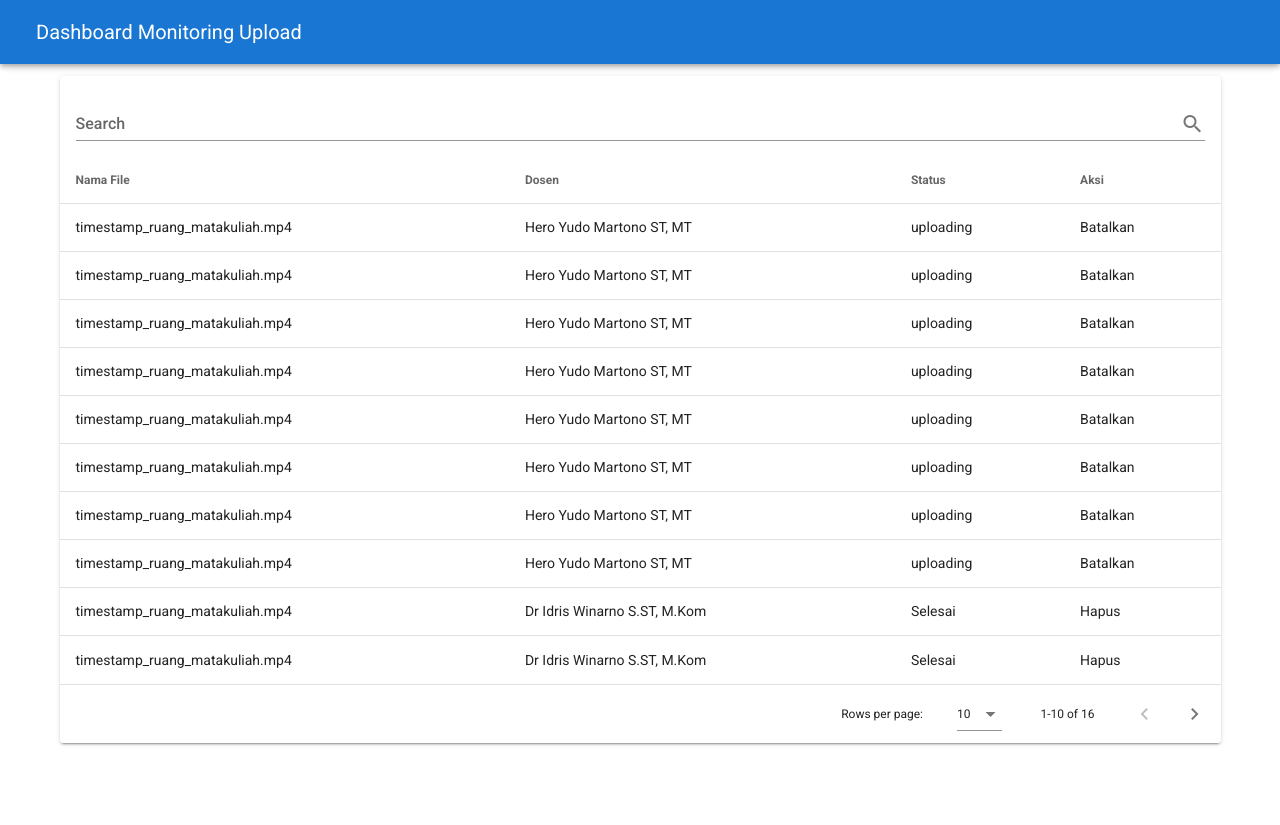
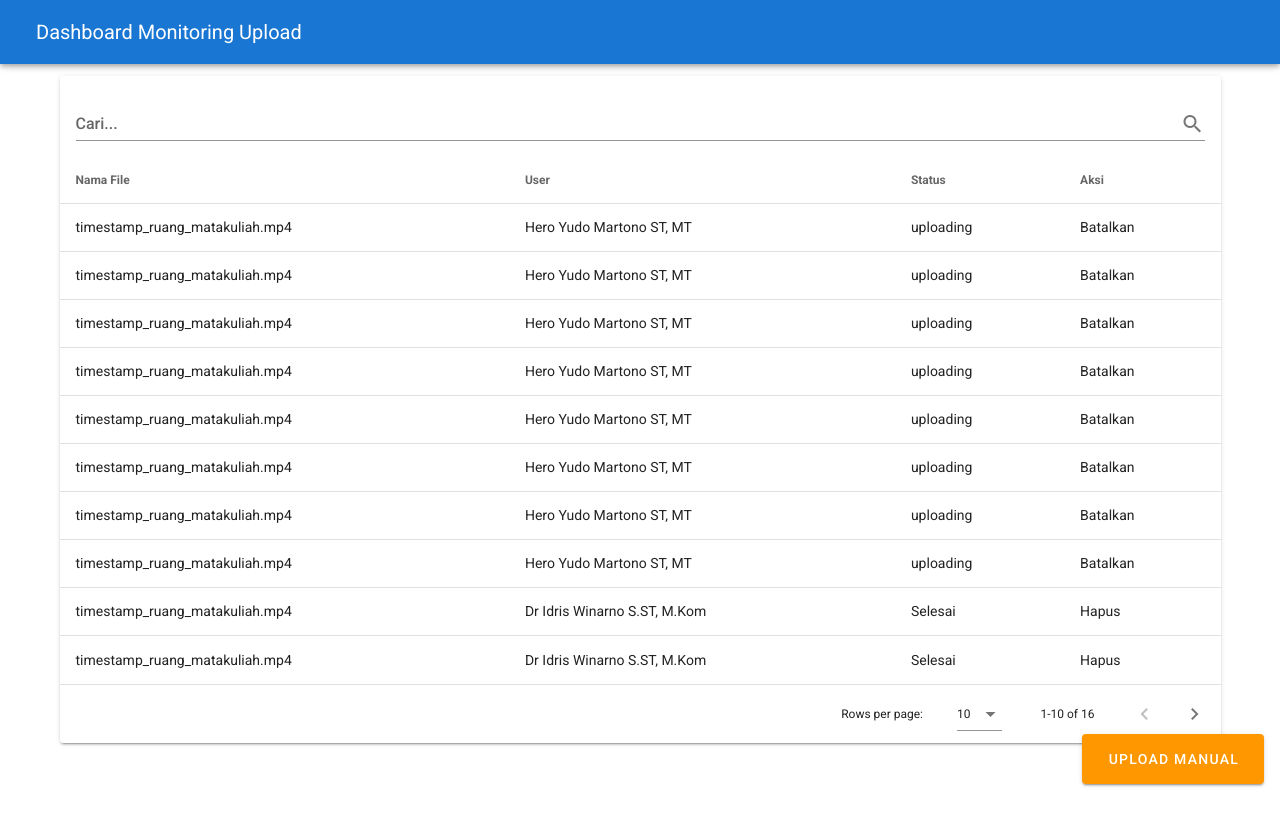
Before and after one commit to hachi-nico/bbb-youtube-app, a Nuxt app: page / in a window 1280 px wide. Before the commit the page ends 800 px from the top, so only its background shows below. Built offline with nearby package versions, Linux system fonts and the light colour scheme; no server answers.

Commit message:
axios modal

```diff
--- a/components/MainTable.vue
+++ b/components/MainTable.vue
@@ -1,10 +1,10 @@
 <template>
-  <v-card>
+  <v-card style="margin-bottom: 70px">
     <v-card-title>
       <v-text-field
         v-model="search"
         append-icon="mdi-magnify"
-        label="Search"
+        label="Cari..."
         single-line
         hide-details
       ></v-text-field>
@@ -19,6 +19,7 @@
 
 <script>
 export default {
+  name: "MainTable",
   data() {
     return {
       search: "",
@@ -28,104 +29,104 @@ export default {
           align: "start",
           value: "namafile",
         },
-        { text: "Dosen", value: "dosen" },
+        { text: "User", value: "user" },
         { text: "Status", value: "status" },
         { text: "Aksi", value: "aksi" },
       ],
       antrianFile: [
         {
           namafile: "timestamp_ruang_matakuliah.mp4",
-          dosen: "Hero Yudo Martono ST, MT",
+          user: "Hero Yudo Martono ST, MT",
           status: "uploading",
           aksi: "Batalkan",
         },
         {
           namafile: "timestamp_ruang_matakuliah.mp4",
-          dosen: "Hero Yudo Martono ST, MT",
+          user: "Hero Yudo Martono ST, MT",
           status: "uploading",
           aksi: "Batalkan",
         },
         {
           namafile: "timestamp_ruang_matakuliah.mp4",
-          dosen: "Hero Yudo Martono ST, MT",
+          user: "Hero Yudo Martono ST, MT",
           status: "uploading",
           aksi: "Batalkan",
         },
         {
           namafile: "timestamp_ruang_matakuliah.mp4",
-          dosen: "Hero Yudo Martono ST, MT",
+          user: "Hero Yudo Martono ST, MT",
           status: "uploading",
           aksi: "Batalkan",
         },
         {
           namafile: "timestamp_ruang_matakuliah.mp4",
-          dosen: "Hero Yudo Martono ST, MT",
+          user: "Hero Yudo Martono ST, MT",
           status: "uploading",
           aksi: "Batalkan",
         },
         {
           namafile: "timestamp_ruang_matakuliah.mp4",
-          dosen: "Hero Yudo Martono ST, MT",
+          user: "Hero Yudo Martono ST, MT",
           status: "uploading",
           aksi: "Batalkan",
         },
         {
           namafile: "timestamp_ruang_matakuliah.mp4",
-          dosen: "Hero Yudo Martono ST, MT",
+          user: "Hero Yudo Martono ST, MT",
           status: "uploading",
           aksi: "Batalkan",
         },
         {
           namafile: "timestamp_ruang_matakuliah.mp4",
-          dosen: "Hero Yudo Martono ST, MT",
+          user: "Hero Yudo Martono ST, MT",
           status: "uploading",
           aksi: "Batalkan",
         },
         {
           namafile: "timestamp_ruang_matakuliah.mp4",
-          dosen: "Dr Idris Winarno S.ST, M.Kom	",
+          user: "Dr Idris Winarno S.ST, M.Kom	",
           status: "Selesai",
           aksi: "Hapus",
         },
         {
           namafile: "timestamp_ruang_matakuliah.mp4",
-          dosen: "Dr Idris Winarno S.ST, M.Kom	",
+          user: "Dr Idris Winarno S.ST, M.Kom	",
           status: "Selesai",
           aksi: "Hapus",
         },
         {
           namafile: "timestamp_ruang_matakuliah.mp4",
-          dosen: "Dr Idris Winarno S.ST, M.Kom	",
+          user: "Dr Idris Winarno S.ST, M.Kom	",
           status: "Selesai",
           aksi: "Hapus",
         },
         {
           namafile: "timestamp_ruang_matakuliah.mp4",
-          dosen: "Dr Idris Winarno S.ST, M.Kom	",
+          user: "Dr Idris Winarno S.ST, M.Kom	",
           status: "Selesai",
           aksi: "Hapus",
         },
         {
           namafile: "timestamp_ruang_matakuliah.mp4",
-          dosen: "Dr Idris Winarno S.ST, M.Kom	",
+          user: "Dr Idris Winarno S.ST, M.Kom	",
           status: "Selesai",
           aksi: "Hapus",
         },
         {
           namafile: "timestamp_ruang_matakuliah.mp4",
-          dosen: "Dr Idris Winarno S.ST, M.Kom	",
+          user: "Dr Idris Winarno S.ST, M.Kom	",
           status: "Selesai",
           aksi: "Hapus",
         },
         {
           namafile: "timestamp_ruang_matakuliah.mp4",
-          dosen: "Dr Idris Winarno S.ST, M.Kom	",
+          user: "Dr Idris Winarno S.ST, M.Kom	",
           status: "Selesai",
           aksi: "Hapus",
         },
         {
           namafile: "timestamp_ruang_matakuliah.mp4",
-          dosen: "Dr Idris Winarno S.ST, M.Kom	",
+          user: "Dr Idris Winarno S.ST, M.Kom	",
           status: "Selesai",
           aksi: "Hapus",
         },
--- /dev/null
+++ b/components/UploadManualDialog.vue
@@ -0,0 +1,56 @@
+<template>
+  <v-dialog v-model="dialog" persistent max-width="600px">
+    <template v-slot:activator="{ on, attrs }">
+      <!-- <v-btn color="primary" dark v-bind="attrs" v-on="on"> Open Dialog </v-btn> -->
+      <v-btn
+        color="orange"
+        style="z-index: 10; padding: 25px"
+        v-bind="attrs"
+        v-on="on"
+        dark
+        bottom
+        right
+        fixed
+      >
+        Upload Manual
+      </v-btn>
+    </template>
+    <v-card>
+      <v-card-title>
+        <span class="text-h5">Upload file video manual ke Youtube</span>
+      </v-card-title>
+      <v-card-text>
+        <v-file-input
+          show-size
+          label="File video"
+          prepend-icon="mdi-folder-play"
+        ></v-file-input>
+        <v-text-field label="Nama File" required></v-text-field>
+      </v-card-text>
+      <v-card-actions>
+        <v-spacer></v-spacer>
+        <v-btn color="blue darken-1" text @click="dialog = false">
+          Tutup
+        </v-btn>
+        <v-btn color="blue darken-1" text @click="dialog = false">Simpan</v-btn>
+      </v-card-actions>
+    </v-card>
+  </v-dialog>
+</template>
+
+<script>
+import { httpClient } from "@config/httpClient.js";
+
+export default {
+  name: "UploadManualDialog",
+  data() {
+    return {
+      dialog: false,
+    };
+  },
+  async mounted() {
+    const res = await httpClient("get", "https://api.nuxtjs.dev/posts", "multipart/form-data", "");
+    console.log(res);
+  },
+};
+</script>
--- /dev/null
+++ b/config/httpClient.js
@@ -0,0 +1,10 @@
+import axios from "axios";
+
+export const httpClient = (method, endpoint, contentType, body) => {
+  if (method == "get") {
+    return axios
+      .get(endpoint)
+      .then((res) => res)
+      .catch((err) => err);
+  }
+};
--- a/layouts/default.vue
+++ b/layouts/default.vue
@@ -36,7 +36,7 @@ export default {
         },
         {
           icon: "mdi-logout-variant",
-          title: "Log Out",
+          title: "Keluar",
           to: "/inspire",
         },
       ],
--- a/nuxt.config.js
+++ b/nuxt.config.js
@@ -62,5 +62,6 @@ export default {
   alias: {
     "@components": resolve(__dirname, "./components"),
     "@layouts": resolve(__dirname, "./layouts"),
+    "@config": resolve(__dirname, "./config"),
   },
 };
--- a/package.json
+++ b/package.json
@@ -9,6 +9,7 @@
     "generate": "nuxt generate"
   },
   "dependencies": {
+    "axios": "^0.26.1",
     "core-js": "^3.19.3",
     "nuxt": "^2.15.8",
     "vue": "^2.6.14",
--- a/pages/index.vue
+++ b/pages/index.vue
@@ -1,13 +1,16 @@
 <template>
   <div>
-    <main-table/>
+    <upload-manual-dialog />
+    <main-table />
   </div>
 </template>
 
 <script>
-import MainTable from '../components/MainTable.vue';
+import MainTable from "@components/MainTable.vue";
+import UploadManualDialog from "@components/UploadManualDialog.vue";
+
 export default {
-  components: { MainTable },
+  components: { MainTable, UploadManualDialog },
   name: "IndexPage",
 };
 </script>
```
Also changed, not shown: 1 other file (tests, documents, lock files or other folders).
